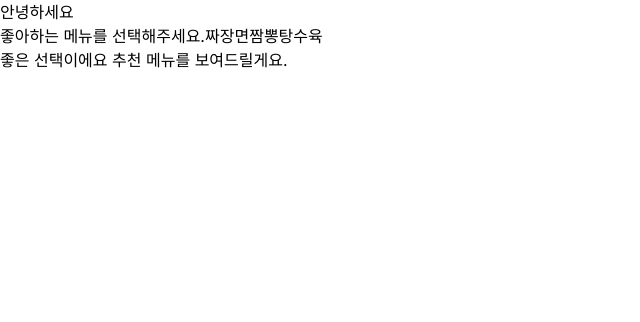
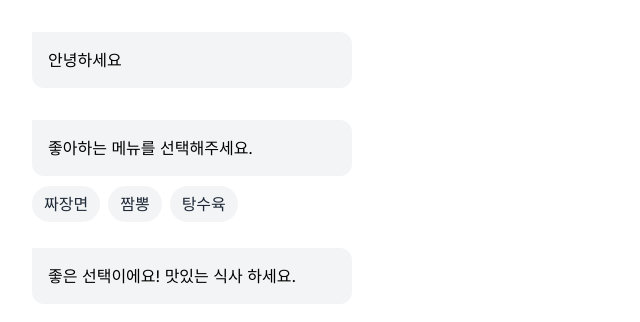
Before and after one commit to ssabii/app-router-example, a Next.js app: page /sequential-rendering in a window 1280 px wide. Shown: the top 322 px of the page, without its empty margins (0-640 px from the left). Built offline with nearby package versions, Linux system fonts and the light colour scheme.

Commit message:
feat: 스타일 적용 및 render complete 이벤트 핸들러 수정

```diff
--- a/app/sequential-rendering/MessageChipItem.tsx
+++ b/app/sequential-rendering/MessageChipItem.tsx
@@ -20,14 +20,20 @@ function MessageChipItem({
   }, [onRenderComplete])
 
   return (
-    <div>
+    <div className="flex flex-col gap-4">
       <MessageTextItem
         text={text}
         onRenderComplete={handleRenderCompleteMessageText}
       />
-      {show && chips.map((chip, index) => (
-        <button key={index}>{chip}</button>
-      ))}
+      {show && (
+        <div>
+          {chips.map((chip, index) => (
+            <span key={index}
+              className={`me-2 rounded-full bg-gray-100 px-3 py-2 font-medium text-gray-800`}
+            >{chip}</span>
+          ))}
+        </div>
+      )}
     </div>
   );
 }
--- a/app/sequential-rendering/MessageList.tsx
+++ b/app/sequential-rendering/MessageList.tsx
@@ -22,16 +22,19 @@ function MessageList() {
     },
     {
       type: 'text',
-      message: '좋은 선택이에요 추천 메뉴를 보여드릴게요.',
+      message: '좋은 선택이에요! 맛있는 식사 하세요.',
     }
   ];
 
   const handleRenderComplete = useCallback(() => {
-    setCurrentIndex((prev) => prev + 1);
+    const timer = setTimeout(() => {
+      setCurrentIndex((prev) => prev + 1);
+      clearTimeout(timer);
+    }, 500);
   }, [setCurrentIndex])
 
   return (
-    <div>
+    <div className="flex flex-col gap-8">
       {messages.map((message, index) => (
         <Fragment key={index}>
           {(index <= currentIndex) && (
--- a/app/sequential-rendering/MessageTextItem.tsx
+++ b/app/sequential-rendering/MessageTextItem.tsx
@@ -1,5 +1,4 @@
 import { useEffect, useState } from 'react';
-
 
 interface MessageTextItemProps {
   text: string;
@@ -32,7 +31,14 @@ function MessageTextItem({
     return () => clearInterval(timer);
   }, [text, speed, onRenderComplete]);
 
-  return <span>{displayedText}</span>;
+  return (
+    <div className={`
+      flex w-full max-w-[320px] rounded-e-xl rounded-es-xl border-gray-200 bg-gray-100 p-4
+    `}
+    >
+      {displayedText}
+    </div>
+  );
 }
 
 export default MessageTextItem;
--- /dev/null
+++ b/app/sequential-rendering/layout.tsx
@@ -0,0 +1,7 @@
+export default function Layout({ children }: { children: React.ReactNode }) {
+  return (
+    <section className="p-8">
+      {children}
+    </section>
+  );
+}
```
